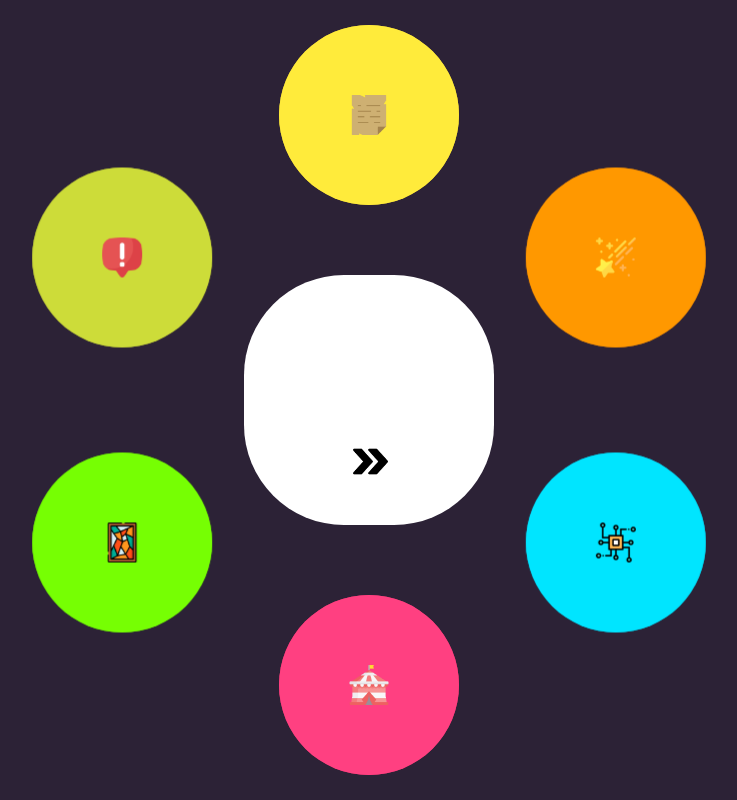
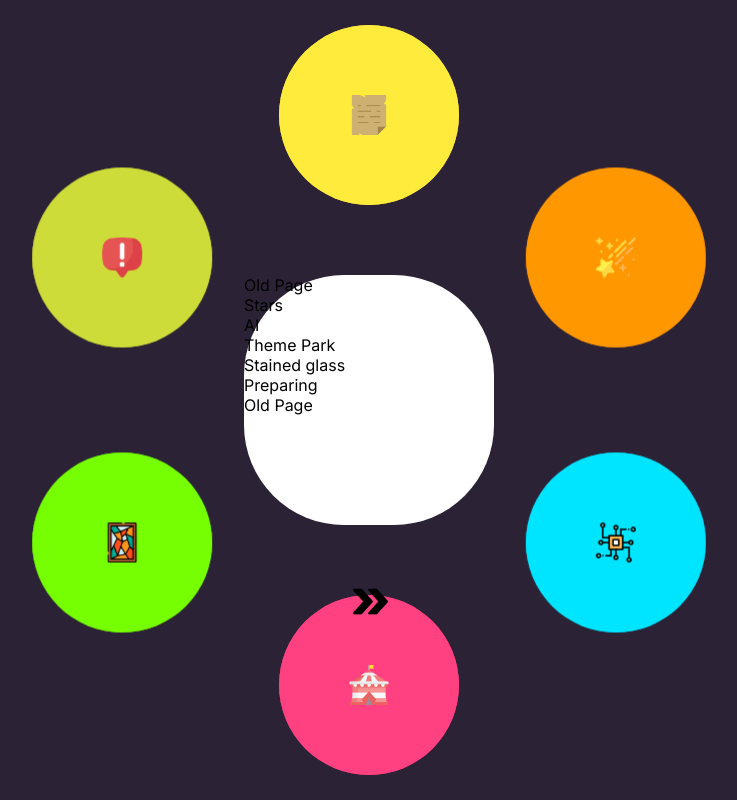
Before and after one commit to BadangGit/PPT-Project, a Vue app in the folder normal/: page / in a window 1280 px wide. Shown: the whole page, without its empty margins (271-1008 px from the left). Built offline with nearby package versions, Linux system fonts and the light colour scheme.

Commit message:
add items board

```diff
--- /dev/null
+++ b/normal/src/components/cards/itemsBoard.vue
@@ -0,0 +1,28 @@
+<script setup lang="ts">
+import { PropType } from "vue";
+
+import { projectContentType } from "@/assets/data/types/projectCard";
+
+import { projectItems } from "@/assets/data/projectCardData";
+
+const props = defineProps({
+  selectedItem: {
+    type: Object as PropType<projectContentType>,
+    required: true,
+  },
+});
+
+const items = projectItems.slice(0, 6);
+</script>
+
+<template>
+  <div class="boardGrid">
+    <div class="board" v-for="item in items" :key="item.num">
+      {{ item.title }}
+    </div>
+
+    {{ props.selectedItem.title }}
+  </div>
+</template>
+
+<style></style>
--- a/normal/src/components/cards/selectedMenu.vue
+++ b/normal/src/components/cards/selectedMenu.vue
@@ -4,6 +4,7 @@ import { PropType } from "vue";
 import { projectContentType } from "@/assets/data/types/projectCard";
 
 import baseButton from "@/components/buttons/baseButton.vue";
+import itemsBoard from "@/components/cards/itemsBoard.vue";
 
 const props = defineProps({
   selectedItem: {
@@ -15,6 +16,7 @@ const props = defineProps({
 
 <template>
   <div class="selectedMenu">
+    <itemsBoard :selectedItem="props.selectedItem"></itemsBoard>
     <router-link class="arrowButton" :to="props.selectedItem.src">
       <baseButton></baseButton>
     </router-link>
```
